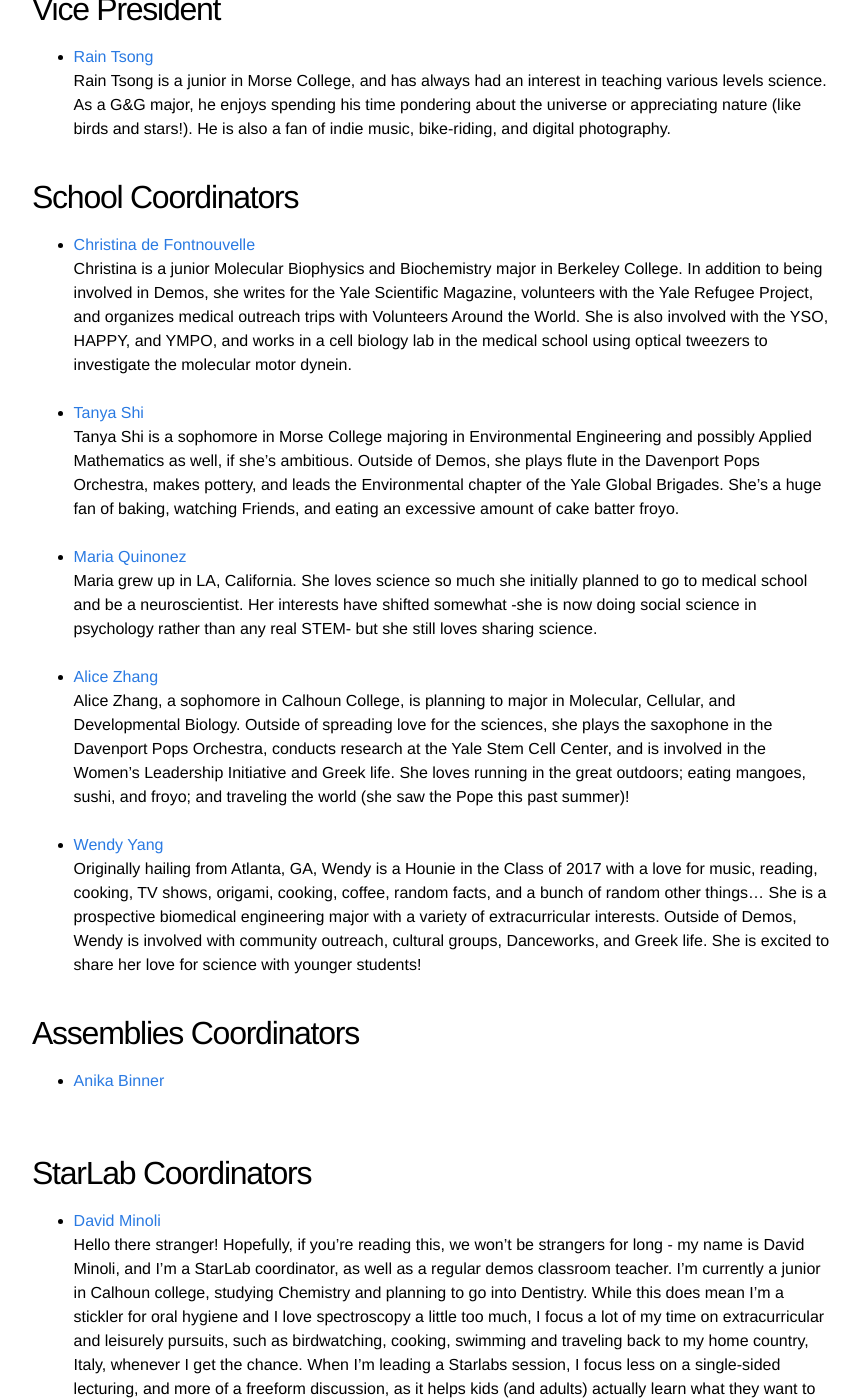
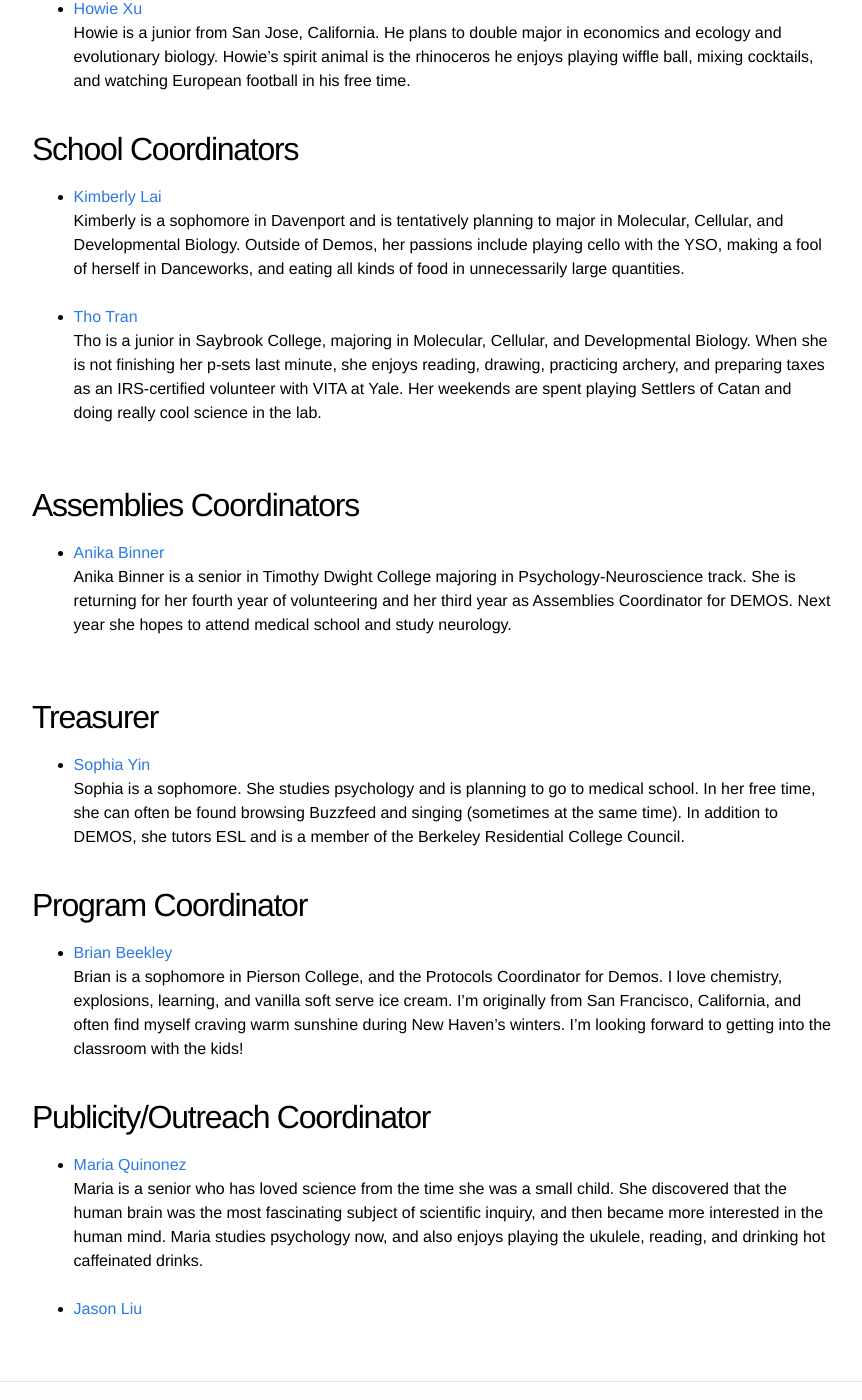
Before and after one commit to jasonkliu/demos, a Jekyll site: the page built from contact.md, in a window 1280 px wide and 1400 px high, scrolled down 505 px. Shown: the whole window, without its empty margins (208-1070 px from the left). Built offline with Jekyll 4.4.1, drawn with Linux system fonts in a browser that asks for light colours; some of the changed text lies outside the part shown.

Commit message:
contact: add new people and descriptions

```diff
--- a/contact.md
+++ b/contact.md
@@ -9,96 +9,73 @@ If you have any questions, please contact us!
 
 President
 ---------
-- [Eric Chen](mailto:eric.chen@yale.edu)
-   Eric Chen is a pre-med senior in Saybrook College majoring in MCDB with the Neurobiology Track. He
-   is from the frigid lands of Ottawa, Canada. In addition to serving as Demos President, he competes
-   competitively with the Yale Badminton Team, makes poutine with the Canadian Students Association,
-   volunteers with Elder Horizons at Yale-New Haven Hospital and conducts research in the Blumenfeld
-   and Kwan Labs. Eric is also involved with the Yale Medical Professions Outreach and Yale Faith and
-   Action. He is looking forward to a great year of sharing his love for science through fun and
-   engaging experiments.
+- [Rain Tsong](mailto:rain.tsong@yale.edu)
+   Rain is a senior who loves everything science-related. He studies geochemistry,
+   or the chemical systems of the earth, and he occasionally enjoys surfing
+   Wikipedia and birdwatching. His favorite drink from any coffeeshop is the chai
+   latte, sometimes iced, and if possible with almond milk. Rain also works as a
+   freshman counselor and sometimes writes for the Yale Scientific Magazine.
 
 Vice President
 --------------
-- [Rain Tsong](mailto:rain.tsong@yale.edu)
-   Rain Tsong is a junior in Morse College, and has always had an interest in teaching various levels
-   science. As a G&G major, he enjoys spending his time pondering about the universe or appreciating
-   nature (like birds and stars!). He is also a fan of indie music, bike-riding, and digital
-   photography.
+- [Howie Xu](mailto:haodong.xu@yale.edu)
+   Howie is a junior from San Jose, California. He plans to double major in
+   economics and ecology and evolutionary biology. Howie's spirit animal is the
+   rhinoceros he enjoys playing wiffle ball, mixing cocktails, and watching
+   European football in his free time.
 
 School Coordinators
 -------------------
-- [Christina de Fontnouvelle](mailto:christina.defontnouvelle@yale.edu)
-   Christina is a junior Molecular Biophysics and Biochemistry major in Berkeley College. In addition
-   to being involved in Demos, she writes for the Yale Scientific Magazine, volunteers with the Yale
-   Refugee Project, and organizes medical outreach trips with Volunteers Around the World. She is also
-   involved with the YSO, HAPPY, and YMPO, and works in a cell biology lab in the medical school using
-   optical tweezers to investigate the molecular motor dynein.
+- [Kimberly Lai](mailto:kimberly.lai@yale.edu)
+   Kimberly is a sophomore in Davenport and is tentatively planning to major in
+   Molecular, Cellular, and Developmental Biology. Outside of Demos, her passions
+   include playing cello with the YSO, making a fool of herself in Danceworks, and
+   eating all kinds of food in unnecessarily large quantities.
 &nbsp;
 
-- [Tanya Shi](mailto:tanya.shi@yale.edu)
-   Tanya Shi is a sophomore in Morse College majoring in Environmental Engineering and possibly Applied
-   Mathematics as well, if she's ambitious. Outside of Demos, she plays flute in the Davenport Pops
-   Orchestra, makes pottery, and leads the Environmental chapter of the Yale Global Brigades. She's a
-   huge fan of baking, watching Friends, and eating an excessive amount of cake batter froyo.
-&nbsp;
-
-- [Maria Quinonez](mailto:maria.quinonez@yale.edu)
-   Maria grew up in LA, California. She loves science so much she initially planned to go to medical
-   school and be a neuroscientist. Her interests have shifted somewhat -she is now doing social science
-   in psychology rather than any real STEM- but she still loves sharing science.
-&nbsp;
-
-- [Alice Zhang](mailto:alice.zhang@yale.edu)
-   Alice Zhang, a sophomore in Calhoun College, is planning to major in Molecular,
-   Cellular, and Developmental Biology. Outside of spreading love for the
-   sciences, she plays the saxophone in the Davenport Pops Orchestra, conducts
-   research at the Yale Stem Cell Center, and is involved in the Women’s
-   Leadership Initiative and Greek life. She loves running in the great outdoors;
-   eating mangoes, sushi, and froyo; and traveling the world (she saw the Pope
-   this past summer)!
-&nbsp;
-
-- [Wendy Yang](mailto:wendy.yang@yale.edu)
-   Originally hailing from Atlanta, GA, Wendy is a Hounie in the Class of 2017
-   with a love for music, reading, cooking, TV shows, origami, cooking, coffee,
-   random facts, and a bunch of random other things...  She is a prospective
-   biomedical engineering major with a variety of extracurricular interests.
-   Outside of Demos, Wendy is involved with community outreach, cultural groups,
-   Danceworks, and Greek life.  She is excited to share her love for science with
-   younger students!
+- [Tho Tran](mailto:tho.tran@yale.edu)
+   Tho is a junior in Saybrook College, majoring in Molecular, Cellular, and
+   Developmental Biology. When she is not finishing her p-sets last minute, she
+   enjoys reading, drawing, practicing archery, and preparing taxes as an
+   IRS-certified volunteer with VITA at Yale. Her weekends are spent playing
+   Settlers of Catan and doing really cool science in the lab.
 &nbsp;
 
 Assemblies Coordinators
 -----------------------
 - [Anika Binner](mailto:anika.binner@yale.edu)
+   Anika Binner is a senior in Timothy Dwight College majoring in
+   Psychology-Neuroscience track. She is returning for her fourth year of
+   volunteering and her third year as Assemblies Coordinator for DEMOS. Next year
+   she hopes to attend medical school and study neurology.
 &nbsp;
 
-StarLab Coordinators
---------------------
-- [David Minoli](mailto:david.minoli@yale.edu)
-   Hello there stranger!  Hopefully, if you're reading this, we won't be strangers for long - my name
-   is David Minoli, and I'm a StarLab coordinator, as well as a regular demos classroom teacher.  I'm
-   currently a junior in Calhoun college, studying Chemistry and planning to go into Dentistry.  While
-   this does mean I'm a stickler for oral hygiene and I love spectroscopy a little too much, I focus a
-   lot of my time on extracurricular and leisurely pursuits, such as birdwatching, cooking, swimming
-   and traveling back to my home country, Italy, whenever I get the chance.  When I'm leading a
-   Starlabs session, I focus less on a single-sided lecturing, and more of a freeform discussion, as it
-   helps kids (and adults) actually learn what they want to know.  As for teaching in the classroom, I
-   particularly enjoy doing chemistry experiments, since I believe that there's no better way of
-   learning science than hands-on experience.
 
-Treasurer, Publicity/Outreach Coordinator
+Treasurer
+---------
+- [Sophia Yin](mailto:sophia.yin@yale.edu)
+   Sophia is a sophomore. She studies psychology and is planning to go to medical
+   school. In her free time, she can often be found browsing Buzzfeed and singing
+   (sometimes at the same time). In addition to DEMOS, she tutors ESL and is a
+   member of the Berkeley Residential College Council.
+
+Program Coordinator
+-------------------
+- [Brian Beekley](mailto:brian.beekley@yale.edu)
+   Brian is a sophomore in Pierson College, and the Protocols Coordinator for
+   Demos. I love chemistry, explosions, learning, and vanilla soft serve ice
+   cream. I'm originally from San Francisco, California, and often find myself
+   craving warm sunshine during New Haven's winters. I'm looking forward to
+   getting into the classroom with the kids!
+
+Publicity/Outreach Coordinator
 ------------------------------
+- [Maria Quinonez](mailto:mariafernq@gmail.com)
+   Maria is a senior who has loved science from the time she was a small child.
+   She discovered that the human brain was the most fascinating subject of
+   scientific inquiry, and then became more interested in the human mind. Maria
+   studies psychology now, and also enjoys playing the ukulele, reading, and
+   drinking hot caffeinated drinks.
+&nbsp;
+
 - [Jason Liu](mailto:jason.liu@yale.edu)
-
-Operations-Inventory Coordinator
----------------------------------
-- [Howie Xu](mailto:haodong.xu@yale.edu)
-   I am from San Jose, California and my prospective major is ecology and evolutionary biology. My
-   favorite animal is the rhinoceros and I dislike Chipotle. A lot. My random hobbies include playing
-   wiffle ball, watching the food network, and making breakfast.
-
-Social Chairs
--------------
-- [Wendy Yang](mailto:wendy.yang@yale.edu)
```
